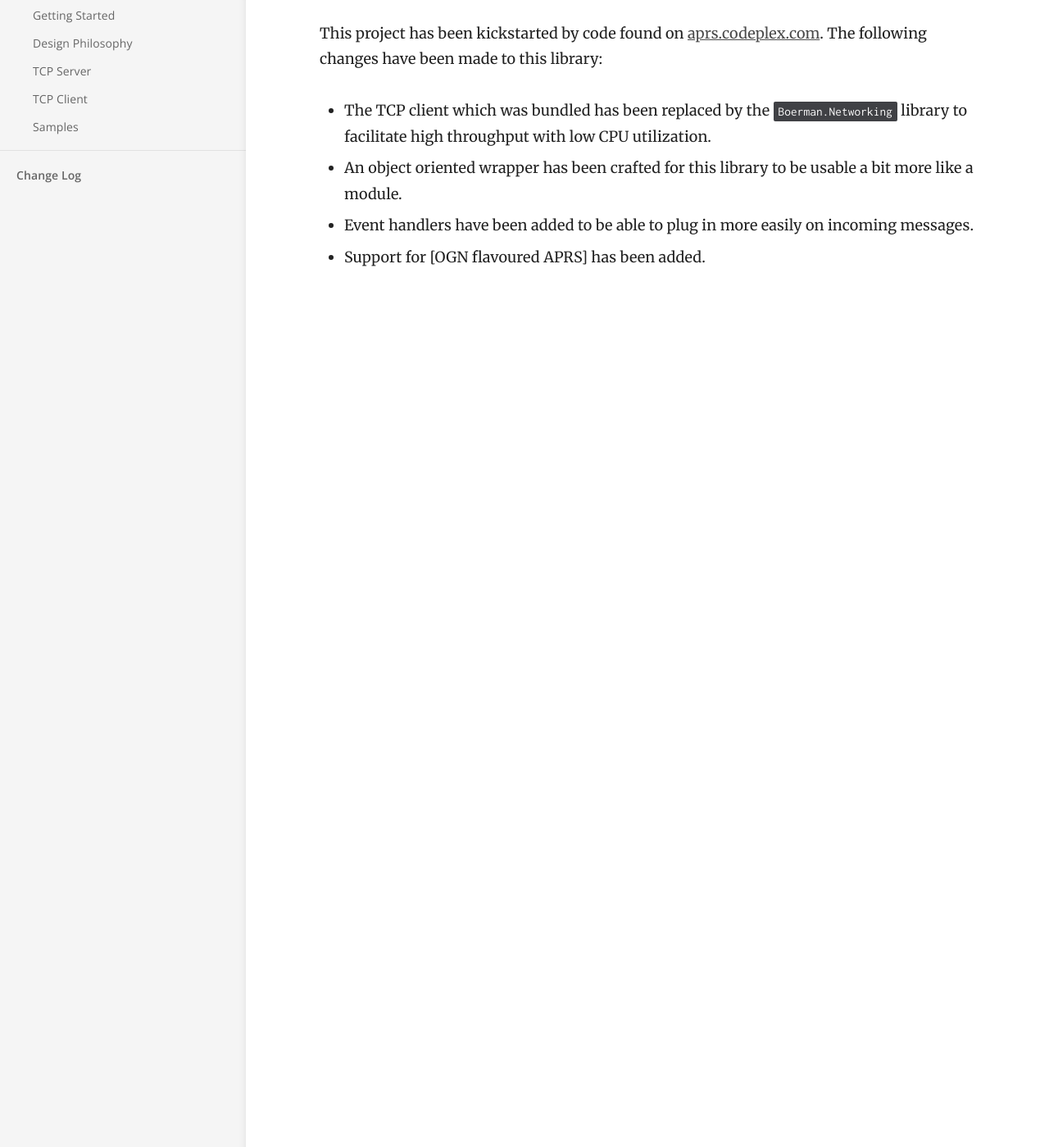
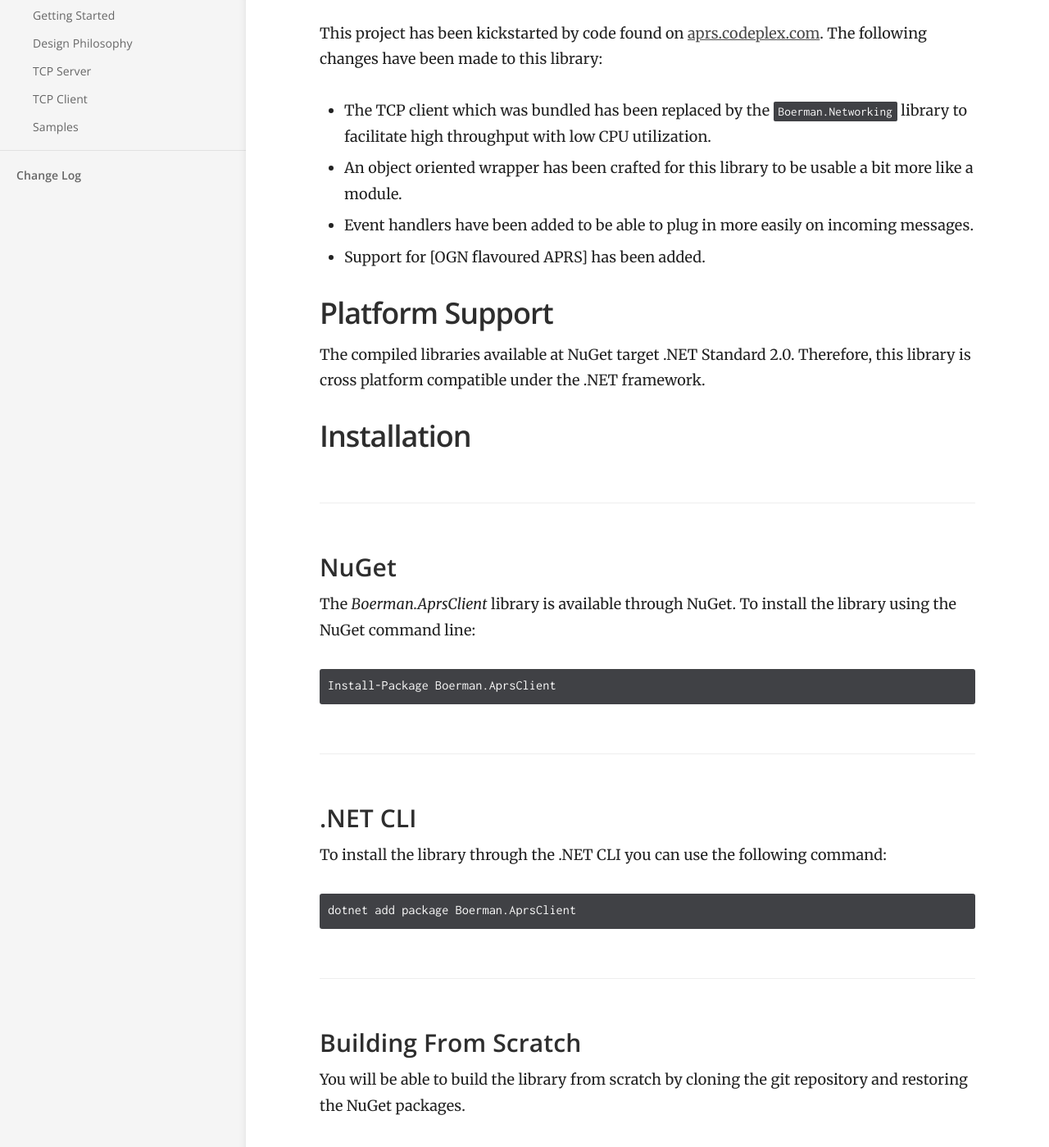
Before and after one commit to Boerman/docs, a Jekyll site: the page built from _docs/Libraries/AprsClient/getting-started.md, in a window 1280 px wide and 1400 px high, scrolled down 293 px. Shown: the whole window at 82% size. Built offline with Jekyll 4.4.1, drawn with Linux system fonts in a browser that asks for light colours.

Commit message:
Updated '_docs/Libraries/AprsClient/getting-started.md' via CloudCannon

```diff
--- a/_docs/Libraries/AprsClient/getting-started.md
+++ b/_docs/Libraries/AprsClient/getting-started.md
@@ -12,3 +12,22 @@ This project has been kickstarted by code found on [aprs.codeplex.com](aprs.code
 - An object oriented wrapper has been crafted for this library to be usable a bit more like a module.
 - Event handlers have been added to be able to plug in more easily on incoming messages.
 - Support for [OGN flavoured APRS] has been added.
+
+## Platform Support
+The compiled libraries available at NuGet target .NET Standard 2.0. Therefore, this library is cross platform compatible under the .NET framework.
+
+## Installation
+
+### NuGet
+The *Boerman.AprsClient* library is available through NuGet. To install the library using the NuGet command line:
+
+    Install-Package Boerman.AprsClient
+
+### .NET CLI
+To install the library through the .NET CLI you can use the following command:
+
+    dotnet add package Boerman.AprsClient
+
+### Building From Scratch
+
+You will be able to build the library from scratch by cloning the git repository and restoring the NuGet packages.
```
